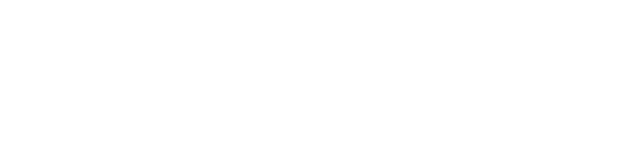
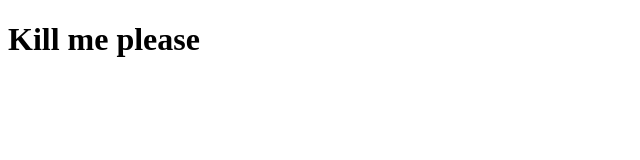
Before and after one commit to HaskiJestem/1stI28, a plain HTML site: page index.html in a window 1280 px wide. Shown: the whole page, without its empty margins (0-640 px from the left). Drawn offline with Linux system fonts and the light colour scheme.

Commit message:
added h1, changed readme

```diff
--- a/index.html
+++ b/index.html
@@ -7,6 +7,6 @@
     <title>nazwa dokumentu</title>
 </head>
 <body>
-
+    <h1>Kill me please</h1>
 </body>
 </html>
```
Also changed, not shown: 1 other file.
